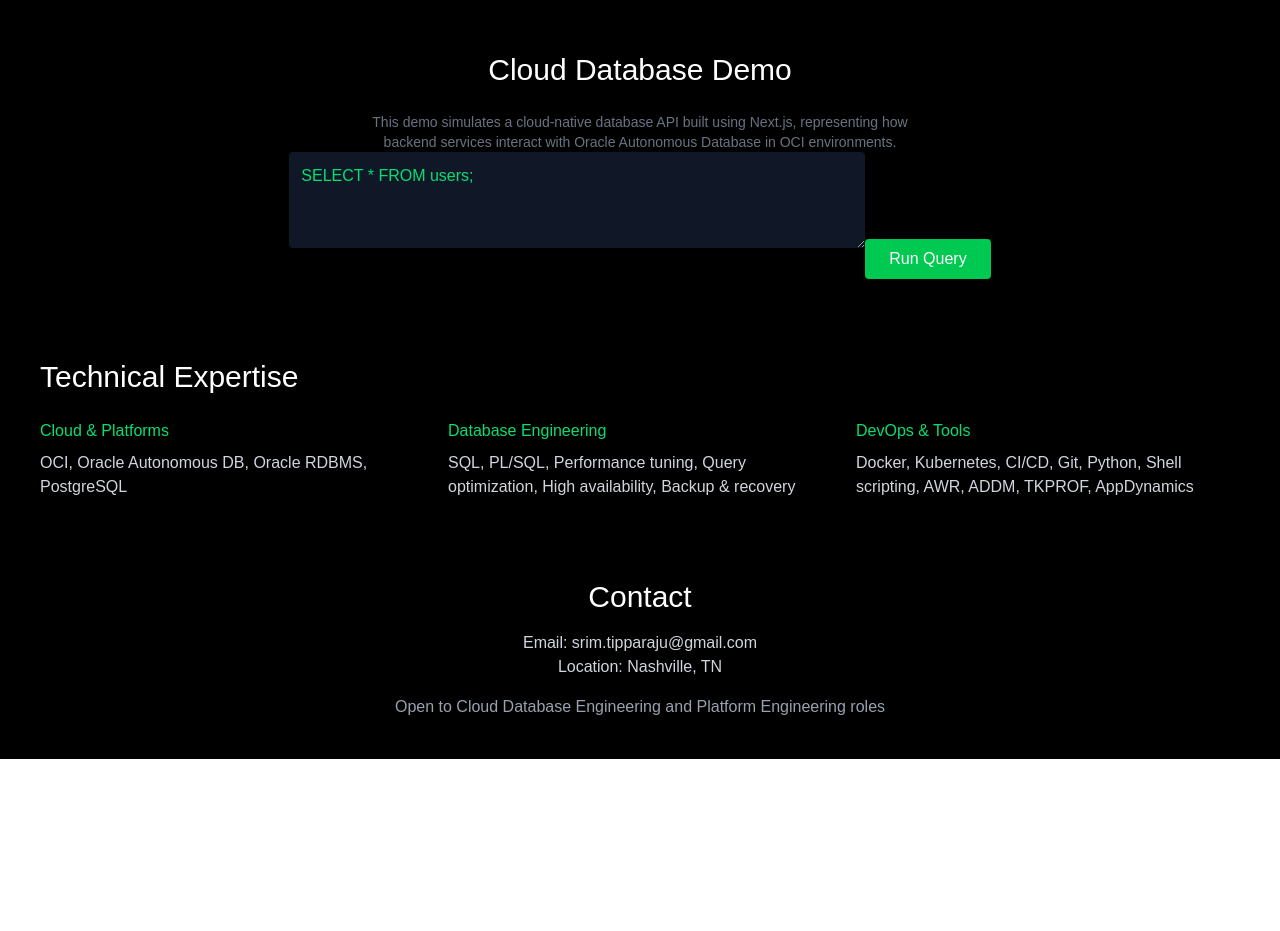
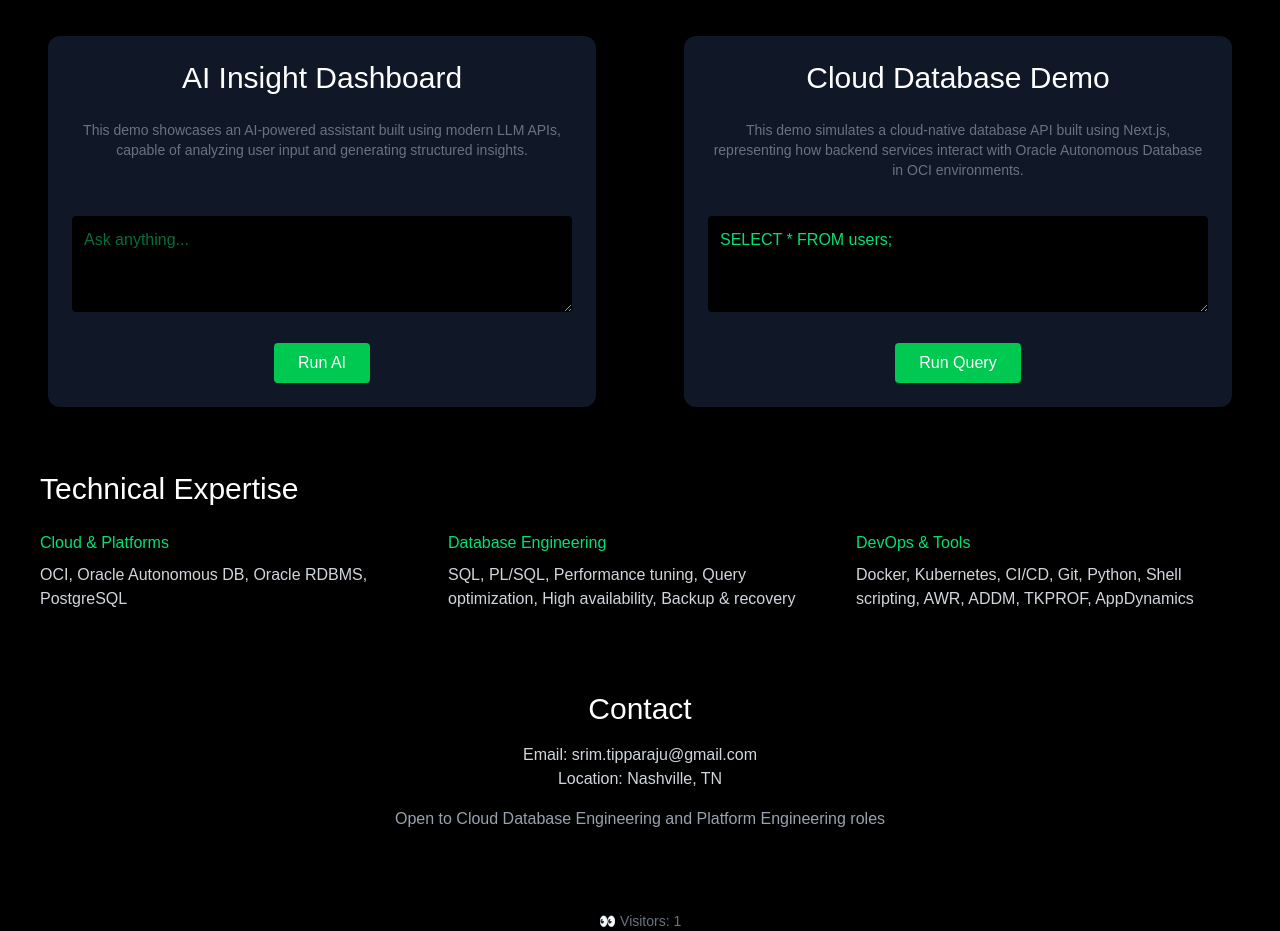
Before and after one commit to srimtipparaju-ux/cloud-db-portfolio, a Next.js app: page / in a window 1280 px wide. Shown: the part 1920-2851 px from the top of the page. Before the commit the page ends 2679 px from the top, so only its background shows below. Built offline with nearby package versions, Linux system fonts and the light colour scheme.

Commit message:
Added AI dashboard with Groq, formatted UI cards, aligned demo layout, and visitor counter

```diff
--- /dev/null
+++ b/app/api/ai/route.ts
@@ -0,0 +1,65 @@
+import Groq from "groq-sdk";
+
+const groq = new Groq({
+  apiKey: process.env.GROQ_API_KEY,
+});
+
+export async function POST(req: Request) {
+  try {
+    const { prompt } = await req.json();
+
+    if (!prompt) {
+      return Response.json({ error: "Prompt is required" });
+    }
+
+    const completion = await groq.chat.completions.create({
+      model: "llama-3.1-8b-instant", // 🔥 powerful + free
+      messages: [
+        {
+          role: "system",
+          content: `
+You are an AI assistant.
+
+Respond in this format:
+
+Summary:
+...
+
+Key Points:
+- ...
+- ...
+
+Insights:
+- ...
+- ...
+          `,
+        },
+        {
+          role: "user",
+          content: prompt,
+        },
+      ],
+    });
+
+    return Response.json({
+      result: completion.choices[0].message.content,
+    });
+
+  } catch (err: any) {
+    console.error("GROQ ERROR:", err);
+
+    return Response.json({
+      result: `
+Summary:
+AI temporarily unavailable
+
+Key Points:
+- Could not process request
+- Check API configuration
+
+Insights:
+- Ensure GROQ_API_KEY is set
+      `,
+    });
+  }
+}
--- /dev/null
+++ b/app/api/visits/route.ts
@@ -0,0 +1,9 @@
+let count = 0;
+
+export async function GET() {
+  count++;
+
+  return Response.json({
+    visits: count,
+  });
+}
--- a/app/page.tsx
+++ b/app/page.tsx
@@ -7,6 +7,10 @@ import Contact from "@/components/Contact";
 import Demo from "@/components/Demo";
 import Architecture from "@/components/Architecture";
 
+// ✅ NEW IMPORTS
+import AIDashboard from "@/components/AIDashboard";
+import VisitorCounter from "@/components/VisitorCounter";
+
 export default function Home() {
   return (
     <main className="bg-black text-white">
@@ -15,9 +19,13 @@ export default function Home() {
       <About />
       <Architecture />
       <Projects />
-      <Demo />
+      <div className="grid md:grid-cols-2 gap-10 px-6 items-stretch">
+  <AIDashboard />
+  <Demo />
+</div>
       <Skills />
       <Contact />
+      <VisitorCounter />
     </main>
   );
 }
--- /dev/null
+++ b/components/AIDashboard.tsx
@@ -0,0 +1,116 @@
+"use client";
+import { useState } from "react";
+
+export default function AIDashboard() {
+  const [prompt, setPrompt] = useState("");
+  const [response, setResponse] = useState<any>(null);
+  const [loading, setLoading] = useState(false);
+
+  const runAI = async () => {
+    setLoading(true);
+    setResponse(null);
+
+    try {
+      const res = await fetch("/api/ai", {
+        method: "POST",
+        headers: { "Content-Type": "application/json" },
+        body: JSON.stringify({ prompt }),
+      });
+
+      const data = await res.json();
+
+      // 🔥 PARSE RESPONSE
+      const text = data.result || "";
+      const sections = {
+        summary: "",
+        points: [] as string[],
+        insights: [] as string[],
+      };
+
+      let current = "";
+
+      text.split("\n").forEach((line: string) => {
+        if (line.toLowerCase().includes("summary")) current = "summary";
+        else if (line.toLowerCase().includes("key points")) current = "points";
+        else if (line.toLowerCase().includes("insights")) current = "insights";
+        else {
+          if (current === "summary") sections.summary += line + " ";
+          if (current === "points" && line.trim().startsWith("-"))
+            sections.points.push(line.replace("-", "").trim());
+          if (current === "insights" && line.trim().startsWith("-"))
+            sections.insights.push(line.replace("-", "").trim());
+        }
+      });
+
+      setResponse(sections);
+
+    } catch {
+      setResponse(null);
+    } finally {
+      setLoading(false);
+    }
+  };
+
+  return (
+  <section className="p-6 text-center h-full">
+    <div className="bg-gray-900 p-6 rounded-xl h-full flex flex-col justify-between">
+
+      {/* TOP */}
+      <div>
+        <h2 className="text-3xl mb-4">AI Insight Dashboard</h2>
+
+        <p className="text-gray-500 mt-6 text-sm max-w-xl mx-auto min-h-[72px]">
+          This demo showcases an AI-powered assistant built using modern LLM APIs,
+          capable of analyzing user input and generating structured insights.
+        </p>
+
+        <textarea
+          value={prompt}
+          onChange={(e) => setPrompt(e.target.value)}
+          className="w-full p-3 rounded bg-black text-green-400 mt-6"
+          rows={3}
+          placeholder="Ask anything..."
+        />
+      </div>
+
+      {/* 🔥 STICKY BUTTON */}
+      <div className="mt-6 flex justify-center">
+        <button
+          onClick={runAI}
+          className="bg-green-500 px-6 py-2 rounded hover:scale-105 transition"
+        >
+          {loading ? "Thinking..." : "Run AI"}
+        </button>
+      </div>
+
+      {/* OUTPUT */}
+      {response && (
+        <div className="mt-6 text-left space-y-4">
+          <div className="bg-black p-3 rounded">
+            <p className="text-green-400 mb-1">Summary</p>
+            <p className="text-gray-300">{response.summary}</p>
+          </div>
+
+          <div className="bg-black p-3 rounded">
+            <p className="text-blue-400 mb-1">Key Points</p>
+            <ul className="list-disc list-inside text-gray-300">
+              {response.points.map((p: string, i: number) => (
+                <li key={i}>{p}</li>
+              ))}
+            </ul>
+          </div>
+
+          <div className="bg-black p-3 rounded">
+            <p className="text-purple-400 mb-1">Insights</p>
+            <ul className="list-disc list-inside text-gray-300">
+              {response.insights.map((p: string, i: number) => (
+                <li key={i}>{p}</li>
+              ))}
+            </ul>
+          </div>
+        </div>
+      )}
+    </div>
+  </section>
+);
+}
--- a/components/Demo.tsx
+++ b/components/Demo.tsx
@@ -16,49 +16,51 @@ export default function Demo() {
     setTimeout(() => {
       setData(result);
       setLoading(false);
-    }, 800); // simulate latency
+    }, 800);
   };
 
   return (
-    <section className="p-10 text-center">
+  <section className="p-6 text-center h-full">
+    <div className="bg-gray-900 p-6 rounded-xl h-full flex flex-col justify-between">
+
+      {/* TOP CONTENT */}
+      <div>
         <h2 className="text-3xl mb-4">Cloud Database Demo</h2>
 
-      <p className="text-gray-500 mt-6 text-sm max-w-xl mx-auto">
+        <p className="text-gray-500 mt-6 text-sm max-w-xl mx-auto min-h-[72px]">
           This demo simulates a cloud-native database API built using Next.js,
           representing how backend services interact with Oracle Autonomous
           Database in OCI environments.
         </p>
 
-      {/* Query Input */}
         <textarea
           value={query}
           onChange={(e) => setQuery(e.target.value)}
-        className="w-full max-w-xl p-3 rounded bg-gray-900 text-green-400 mb-4"
+          className="w-full p-3 rounded bg-black text-green-400 mt-6"
           rows={3}
         />
+      </div>
 
-      {/* Button */}
+      {/* 🔥 STICKY BUTTON */}
+      <div className="mt-6 flex justify-center">
         <button
           onClick={runQuery}
           className="bg-green-500 px-6 py-2 rounded hover:scale-105 transition"
         >
           Run Query
         </button>
+      </div>
 
-      {/* Loading */}
-      {loading && (
-        <p className="mt-4 text-yellow-400">Executing query...</p>
-      )}
-
-      {/* Output */}
+      {/* OUTPUT */}
       {data && (
-        <div className="mt-6 bg-gray-900 p-4 rounded max-w-xl mx-auto text-left">
+        <div className="mt-6 bg-black p-4 rounded text-left">
           <p className="text-green-400 mb-2">Query Result:</p>
           <pre className="text-gray-300">
             {JSON.stringify(data, null, 2)}
           </pre>
         </div>
       )}
+    </div>
   </section>
 );
 }
--- /dev/null
+++ b/components/VisitorCounter.tsx
@@ -0,0 +1,27 @@
+"use client";
+import { useEffect, useState } from "react";
+
+export default function VisitorCounter() {
+  const [visits, setVisits] = useState<number | null>(null);
+
+  useEffect(() => {
+    const fetchVisits = async () => {
+      try {
+        const res = await fetch("/api/visits");
+        const data = await res.json();
+        setVisits(data.visits);
+      } catch (err) {
+        console.error("Visitor error:", err);
+        setVisits(0);
+      }
+    };
+
+    fetchVisits();
+  }, []);
+
+  return (
+    <div className="text-center mt-10 text-gray-500 text-sm">
+      👀 Visitors: {visits ?? "Loading..."}
+    </div>
+  );
+}
--- a/package.json
+++ b/package.json
@@ -10,7 +10,9 @@
   },
   "dependencies": {
     "framer-motion": "^12.38.0",
+    "groq-sdk": "^1.1.2",
     "next": "16.2.3",
+    "openai": "^6.34.0",
     "react": "19.2.4",
     "react-dom": "19.2.4"
   },
```
Also changed, not shown: 1 other file (tests, documents, lock files or other folders). Lines whose indentation alone changed are shown as unchanged.
